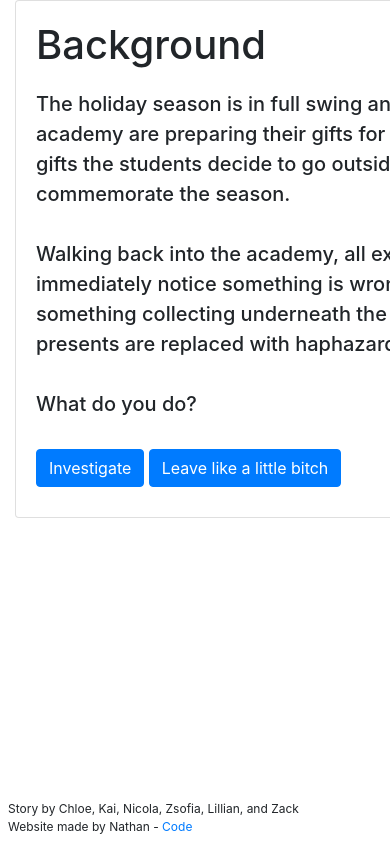
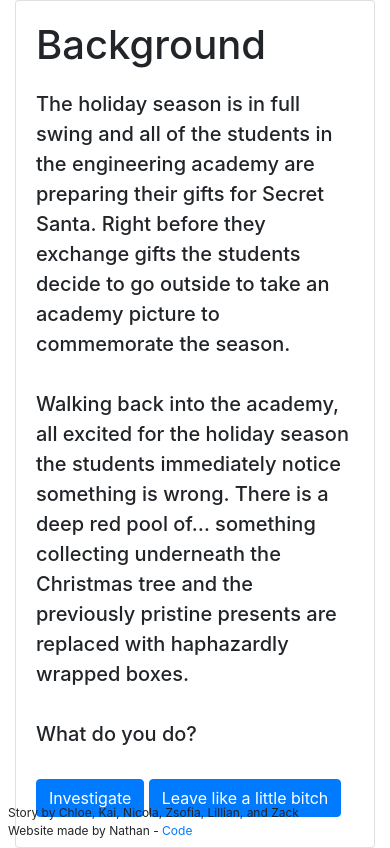
Before and after one commit to Nathanllee1/EAMystery, a Django app: page / in a window 390 px wide; the page is wider, and only the part inside the window is pictured. Run offline with Django 3.2, Linux system fonts and the light colour scheme; some libraries are stand-ins or nearby versions.

Commit message:
Continued to fix mobile sizing

```diff
--- a/static/styles.css
+++ b/static/styles.css
@@ -1,6 +1,6 @@
 @media (min-width: 576px) {
     .card {
-        width: 100rem;
+        width: 100%;
         margin-bottom: 20px;
         position: relative;
         word-wrap: break-word;
@@ -11,6 +11,7 @@
 @media(min-width: 992px) {
     .card {
         margin-right: auto;
+        width: 50rem;
         margin-left: auto;
         margin-top: 50px;
         margin-bottom: 20px;
--- a/templates/index.html
+++ b/templates/index.html
@@ -14,7 +14,7 @@
     <div class="container-fluid">
         <div class="row">
             <div class="col">
-                <div class="card" style="width: 50rem;">
+                <div class="card">
                     <div class="card-body">
                         {% block content %}
                         {% endblock content %}
@@ -24,7 +24,7 @@
         </div>
 
         <div class="row">
-            <div class="row">
+            <div class="col">
                 <div class="credits">
                     <h7>Story by Chloe, Kai, Nicola, Zsofia, Lillian, and Zack</h7><br>
                     <h7>Website made by Nathan - </h7>
```
